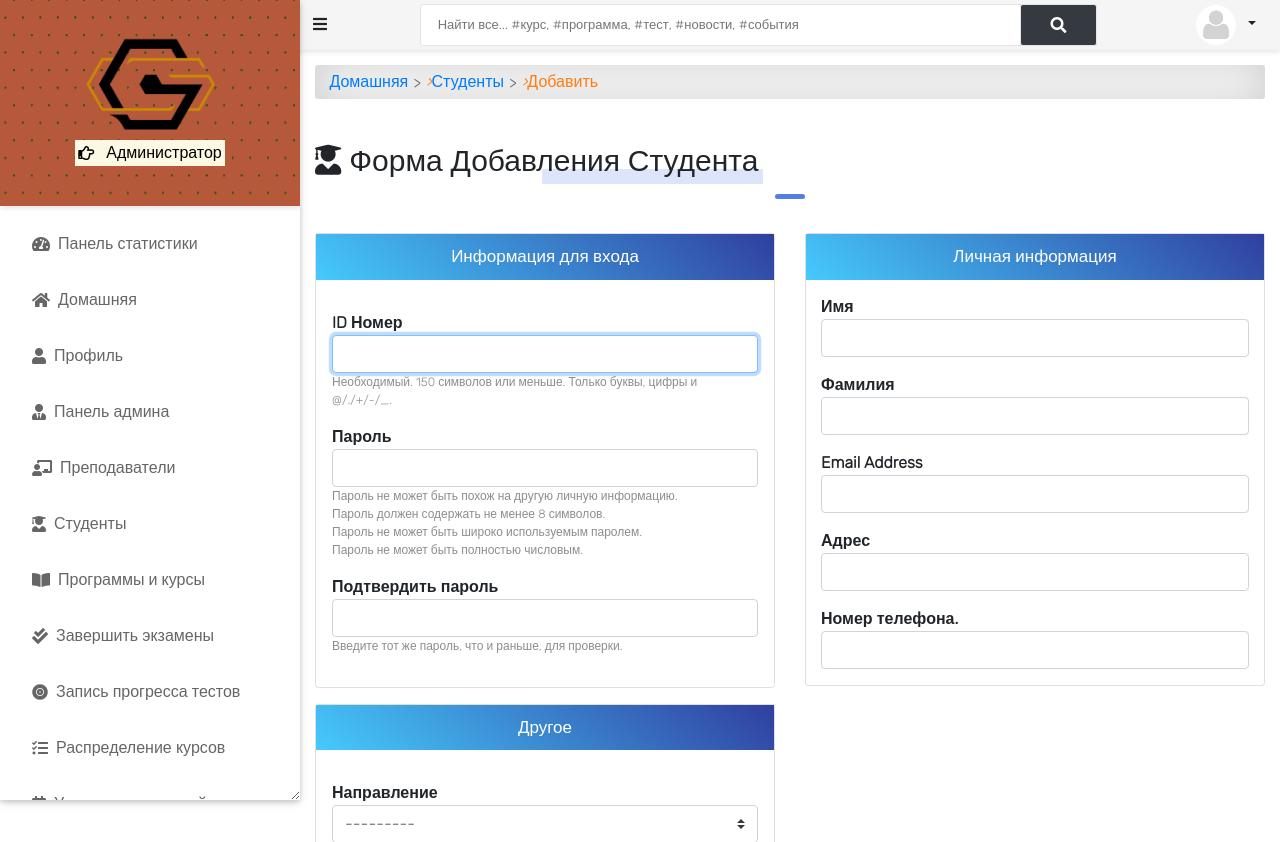
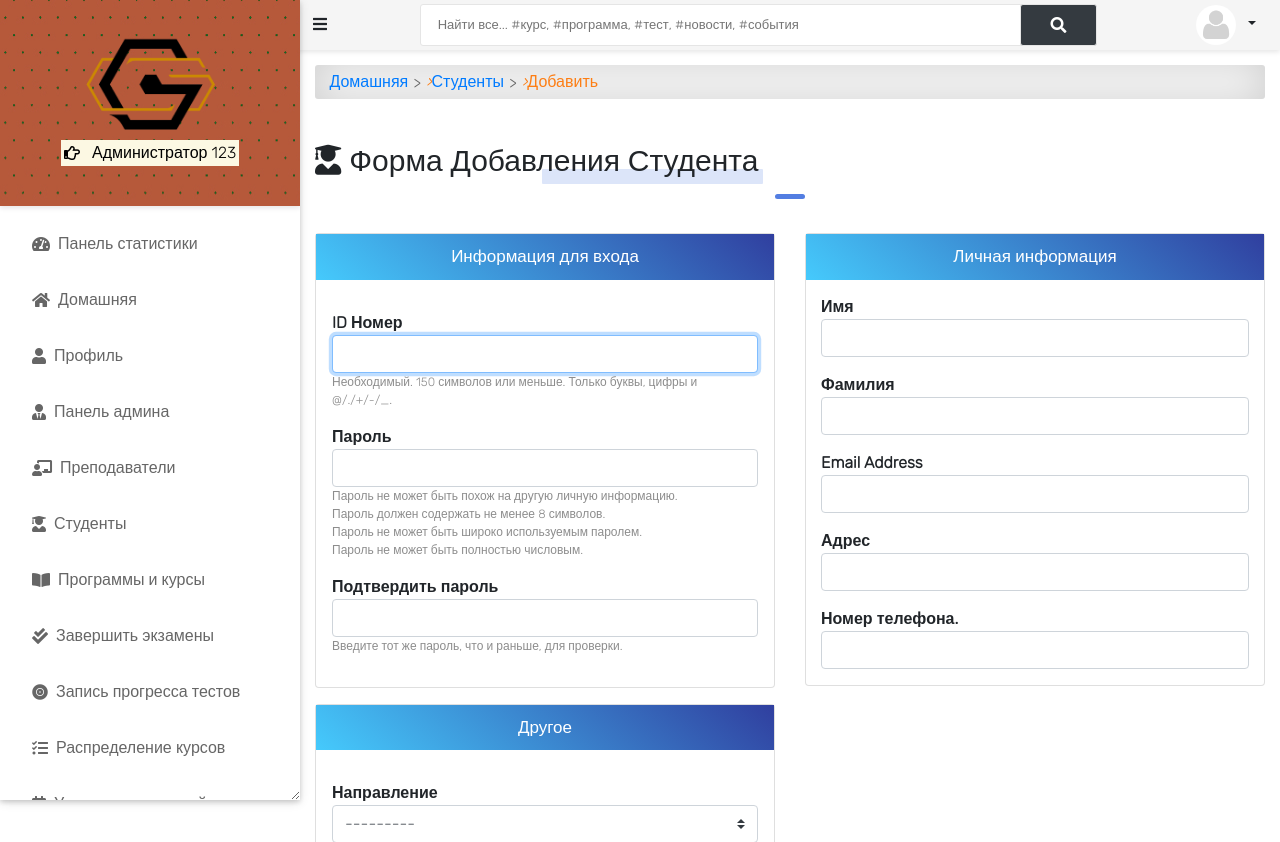
Before and after one commit to graph256/web_cg, a Django app: page /accounts/student/add/ in a window 1280 px wide. Shown: the top 842 px of the page. Run offline with Django 3.2, Linux system fonts and the light colour scheme; the visitor is signed in with stand-in values (Sample User, id 1); data that the repository does not hold is empty; parts of the project's set-up code (start-up, migrations or seed data) failed here and were passed over; some libraries are stand-ins or nearby versions.

Commit message:
change administrator name

```diff
--- a/templates/aside.html
+++ b/templates/aside.html
@@ -20,7 +20,7 @@
 				<mark>
 					<i class="far fa-hand-point-right"></i>
 					{% if request.user.is_superuser %}
-					 Администратор
+					 Администратор 123
 					{% endif %}
 					{% if request.user.is_lecturer %}
 					 Преподаватель
```
